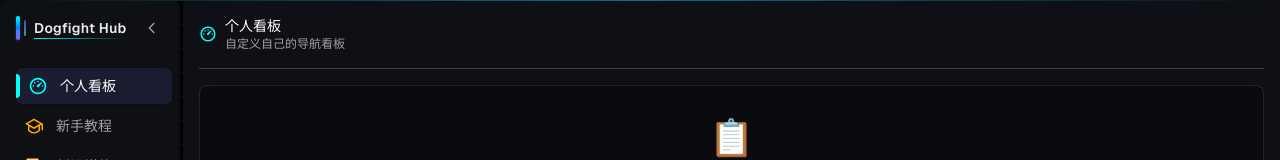
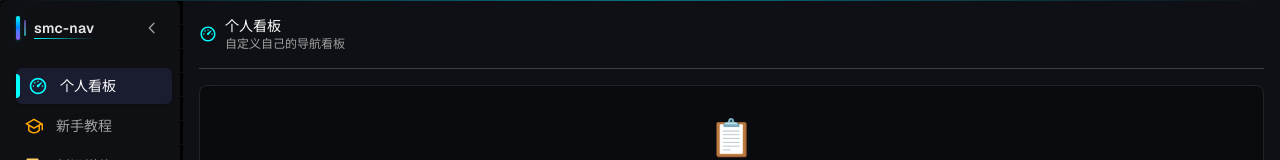
Before and after one commit to sumingcheng/smc-nav, a Next.js app: page / in a window 1280 px wide. Shown: the top 160 px of the page. Built offline with nearby package versions, Linux system fonts and the light colour scheme.

Commit message:
chore: update project configuration to include built dependencies and adjust project name references from 'Dogfight Hub' to 'smc-nav'

```diff
--- a/src/components/LeftSidebar.tsx
+++ b/src/components/LeftSidebar.tsx
@@ -19,10 +19,10 @@ const iconColors: Record<string, string> = {
   'trading-tools': '#FFD700', // 金色 - 打狗
   'crypto-bloggers': '#9C6EFF', // 紫色 - 博主
   'ai-navigation': '#FF6B6B', // 红色 - AI 导航
-  'tools': '#4FC3F7', // 浅蓝色 - 工具
-  'airdrop': '#FFA500', // 橙色 - 空投撸白
-  'seo': '#3F51B5', // 靛蓝色 - SEO
-  'games': '#76FF03', // 亮绿色 - 游戏
+  tools: '#4FC3F7', // 浅蓝色 - 工具
+  airdrop: '#FFA500', // 橙色 - 空投撸白
+  seo: '#3F51B5', // 靛蓝色 - SEO
+  games: '#76FF03', // 亮绿色 - 游戏
 };
 
 export default function LeftSidebar({ categories }: LeftSidebarProps) {
@@ -71,7 +71,7 @@ export default function LeftSidebar({ categories }: LeftSidebarProps) {
               <div className="w-0.5 h-4 bg-gradient-to-b from-[#8b5cf6] to-[#00ffff] rounded-full opacity-60"></div>
             </div>
             <div className="flex flex-col">
-              <span className="text-[#e7e9ea] font-semibold text-sm tracking-wide">Dogfight Hub</span>
+              <span className="text-[#e7e9ea] font-semibold text-sm tracking-wide">smc-nav</span>
               <div className="h-[1px] w-full bg-gradient-to-r from-[#00ffff] to-transparent"></div>
             </div>
           </div>
@@ -154,7 +154,7 @@ export default function LeftSidebar({ categories }: LeftSidebarProps) {
                   <RiCopperCoinLine className="text-2xl text-[#FFD700] mr-2" />
                   支持作者
                 </Dialog.Title>
-                <Dialog.Description className="text-[#a0a0a0] text-sm mb-6">如果 Dogfight Hub 对你有帮助，欢迎通过 Solana 打赏支持！</Dialog.Description>
+                <Dialog.Description className="text-[#a0a0a0] text-sm mb-6">如果 smc-nav 对你有帮助，欢迎通过 Solana 打赏支持！</Dialog.Description>
 
                 {/* Solana 地址卡片 */}
                 <div className="bg-black/40 rounded-lg p-4 border border-white/10 mb-4">
--- a/src/components/RightContent.tsx
+++ b/src/components/RightContent.tsx
@@ -37,7 +37,7 @@ export default function RightContent({ currentCategory }: RightContentProps) {
       <div className="flex-1 min-w-0 flex items-center justify-center">
         <div className="text-center">
           <div className="text-6xl mb-4">🤖</div>
-          <h2 className="text-2xl font-bold text-white mb-2">欢迎使用 Dogfight Hub</h2>
+          <h2 className="text-2xl font-bold text-white mb-2">欢迎使用 smc-nav</h2>
           <p className="text-[#a0a0a0]">请选择左侧菜单开始探索</p>
         </div>
       </div>
```
Also changed, not shown: package.json (+7 -0 lines), 1 other file (tests, documents, lock files or other folders).
